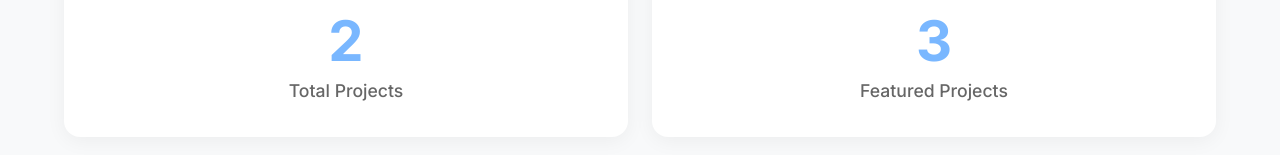
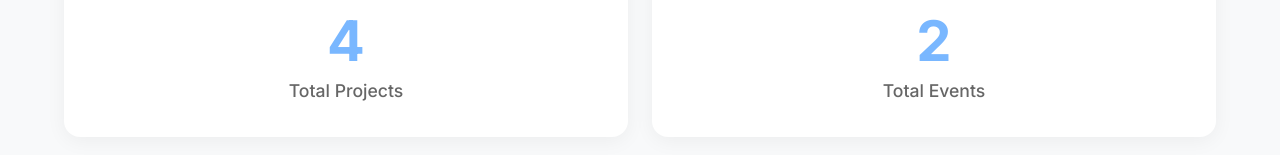
Before and after one commit to theprojectctrl/ctrl, a plain HTML site: page projects.html in a window 1280 px wide. Shown: the part 734-889 px from the top of the page. Drawn offline with Linux system fonts and the light colour scheme.

Commit message:
updated metrics p, e

```diff
--- a/projects.html
+++ b/projects.html
@@ -101,13 +101,13 @@
         <div class="impact-metrics">
           <div class="metric-card">
             <div class="metric-icon">📊</div>
-            <div class="metric-value" data-target="2">2</div>
+            <div class="metric-value" data-target="4">4</div>
             <div class="metric-label">Total Projects</div>
           </div>
           <div class="metric-card">
             <div class="metric-icon">📑</div>
-            <div class="metric-value" data-target="3">3</div>
-            <div class="metric-label">Featured Projects</div>
+            <div class="metric-value" data-target="2">2</div>
+            <div class="metric-label">Total Events</div>
           </div>
         </div>
 
```
